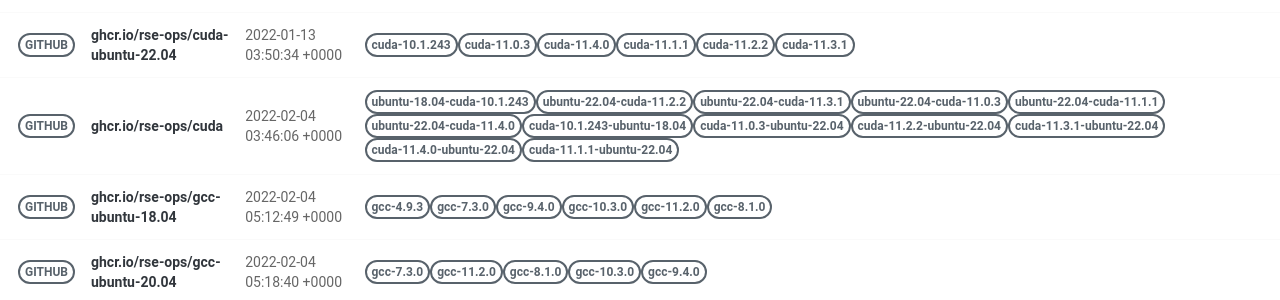
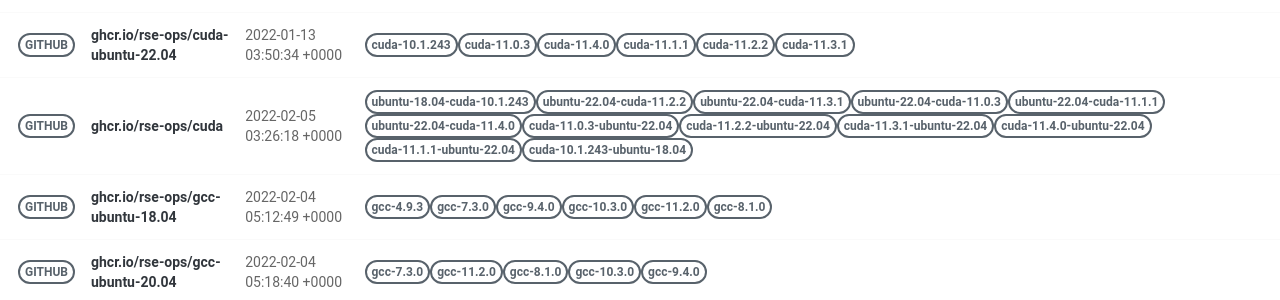
Before and after one commit to rse-ops/docker-images, a Jekyll site: the page built from pages/index.md, in a window 1280 px wide. Shown: the part 417-717 px from the top of the page. Built offline with Jekyll 4.4.1, drawn with Linux system fonts in a browser that asks for light colours; nearby versions of some CDN libraries.

Commit message:
Automated push to update library 2022-02-05

```diff
--- a/_library/ghcr.io-rse-ops-cuda.md
+++ b/_library/ghcr.io-rse-ops-cuda.md
@@ -1,7 +1,7 @@
 ---
 layout: container
 name: ghcr.io/rse-ops/cuda
-updated_at: 2022-02-04 03:46:06.196647
+updated_at: 2022-02-05 03:26:18.065636
 
 
 container_url: https://github.com/orgs/rse-ops/packages/container/package/cuda
@@ -24,9 +24,6 @@ versions:
  - tag: ubuntu-22.04-cuda-11.4.0
    dockerfile: https://github.com/rse-ops/docker-images/blob/main/ubuntu/cuda/Dockerfile
    manifest: https://crane.ggcr.dev/manifest/ghcr.io/rse-ops/cuda:ubuntu-22.04-cuda-11.4.0
- - tag: cuda-10.1.243-ubuntu-18.04
-   dockerfile: https://github.com/rse-ops/docker-images/blob/main/ubuntu/cuda/Dockerfile
-   manifest: https://crane.ggcr.dev/manifest/ghcr.io/rse-ops/cuda:cuda-10.1.243-ubuntu-18.04
  - tag: cuda-11.0.3-ubuntu-22.04
    dockerfile: https://github.com/rse-ops/docker-images/blob/main/ubuntu/cuda/Dockerfile
    manifest: https://crane.ggcr.dev/manifest/ghcr.io/rse-ops/cuda:cuda-11.0.3-ubuntu-22.04
@@ -42,5 +39,8 @@ versions:
  - tag: cuda-11.1.1-ubuntu-22.04
    dockerfile: https://github.com/rse-ops/docker-images/blob/main/ubuntu/cuda/Dockerfile
    manifest: https://crane.ggcr.dev/manifest/ghcr.io/rse-ops/cuda:cuda-11.1.1-ubuntu-22.04
+ - tag: cuda-10.1.243-ubuntu-18.04
+   dockerfile: https://github.com/rse-ops/docker-images/blob/main/ubuntu/cuda/Dockerfile
+   manifest: https://crane.ggcr.dev/manifest/ghcr.io/rse-ops/cuda:cuda-10.1.243-ubuntu-18.04
 
 ---
```
